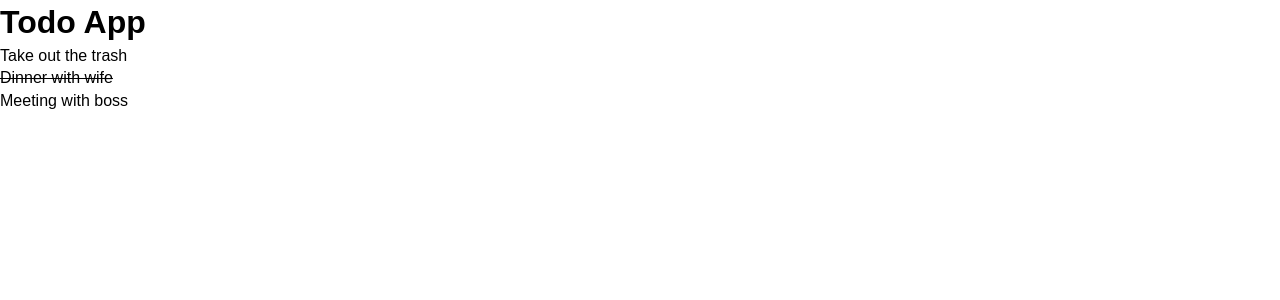
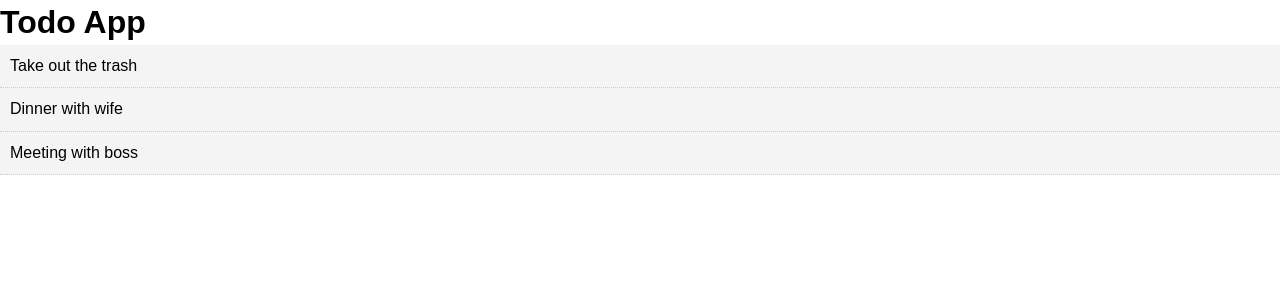
Before and after one commit to nkrumahthis/react-todo-traversy, a React (Create React App) app: page / in a window 1280 px wide. Shown: the top 300 px of the page. Built offline with nearby package versions, Linux system fonts and the light colour scheme.

Commit message:
dynamic styling

```diff
--- a/src/components/TodoItem.js
+++ b/src/components/TodoItem.js
@@ -6,7 +6,7 @@ export default class TodoItem extends Component {
         prop: PropTypes.object.isRequired
     }
 
-    getStyle = () => {
+    getStyle1 = () => {
         if(this.props.todo.completed){
             return{
                 textDecoration: 'line-through'
@@ -15,6 +15,16 @@ export default class TodoItem extends Component {
             return {
                 textDecoration: 'none'
             }
+        }
+
+    }
+
+    getStyle = () => {
+        return {
+            background: '#f4f4f4',
+            padding: '10px',
+            borderBottom: '1px #ccc dotted',
+            textdecoration: this.props.todo.completed? 'line-through' : 'none'
         }
     }
 
```
